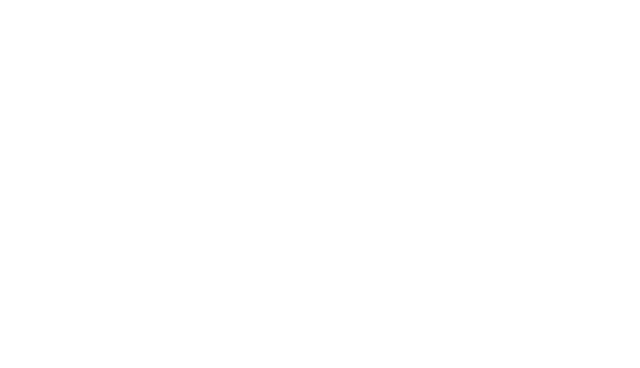
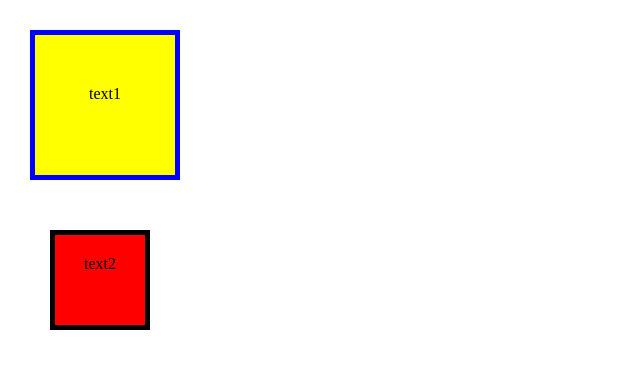
Before and after one commit to DimitarKdb/Odin-exercises, a plain HTML site: page odin_tutorial/index.html in a window 1280 px wide. Shown: the whole page, without its empty margins (0-640 px from the left). Drawn offline with Linux system fonts and the light colour scheme.

Commit message:
Exercise with the box model

```diff
--- a/odin_tutorial/index.html
+++ b/odin_tutorial/index.html
@@ -4,8 +4,10 @@
     <meta charset="UTF-8">
     <meta name="viewport" content="width=device-width, initial-scale=1.0">
     <title>Document</title>
+    <link rel="stylesheet" href="./style.css">
 </head>
 <body>
-
+    <div>text1</div>
+    <div>text2</div>
 </body>
 </html>
--- /dev/null
+++ b/odin_tutorial/style.css
@@ -0,0 +1,25 @@
+* {
+  margin: 0px;
+  padding: 0px;
+  text-align: center;
+  justify-content: center;
+  box-sizing: border-box;
+}
+
+div:first-child {
+  background-color: yellow;
+  padding: 50px;
+  margin: 30px;
+  border: 5px solid blue;
+  height: 150px;
+  width: 150px;
+}
+
+div:nth-child(2) {
+  background-color: red;
+  padding: 20px;
+  margin: 50px;
+  border: 5px solid black;
+  height: 100px;
+  width: 100px;
+}
```
